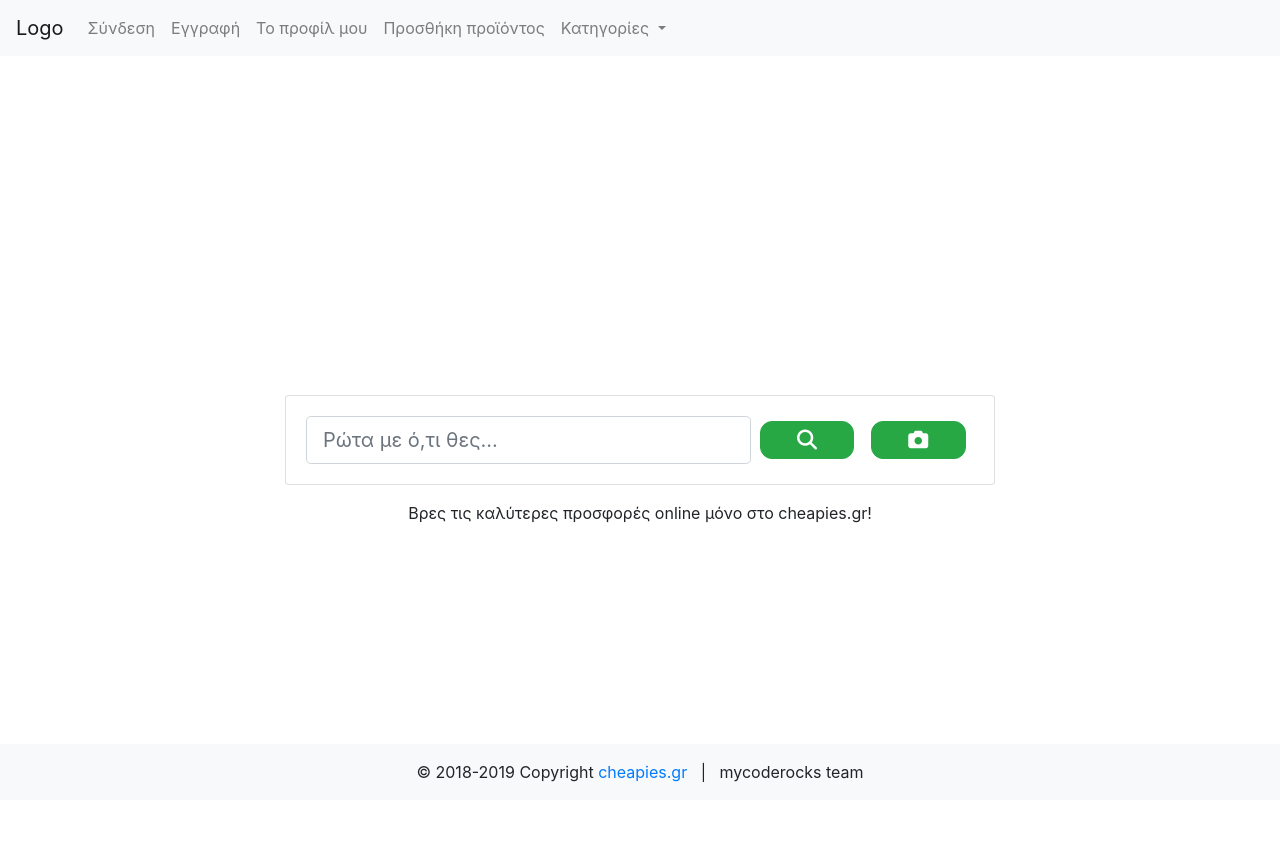
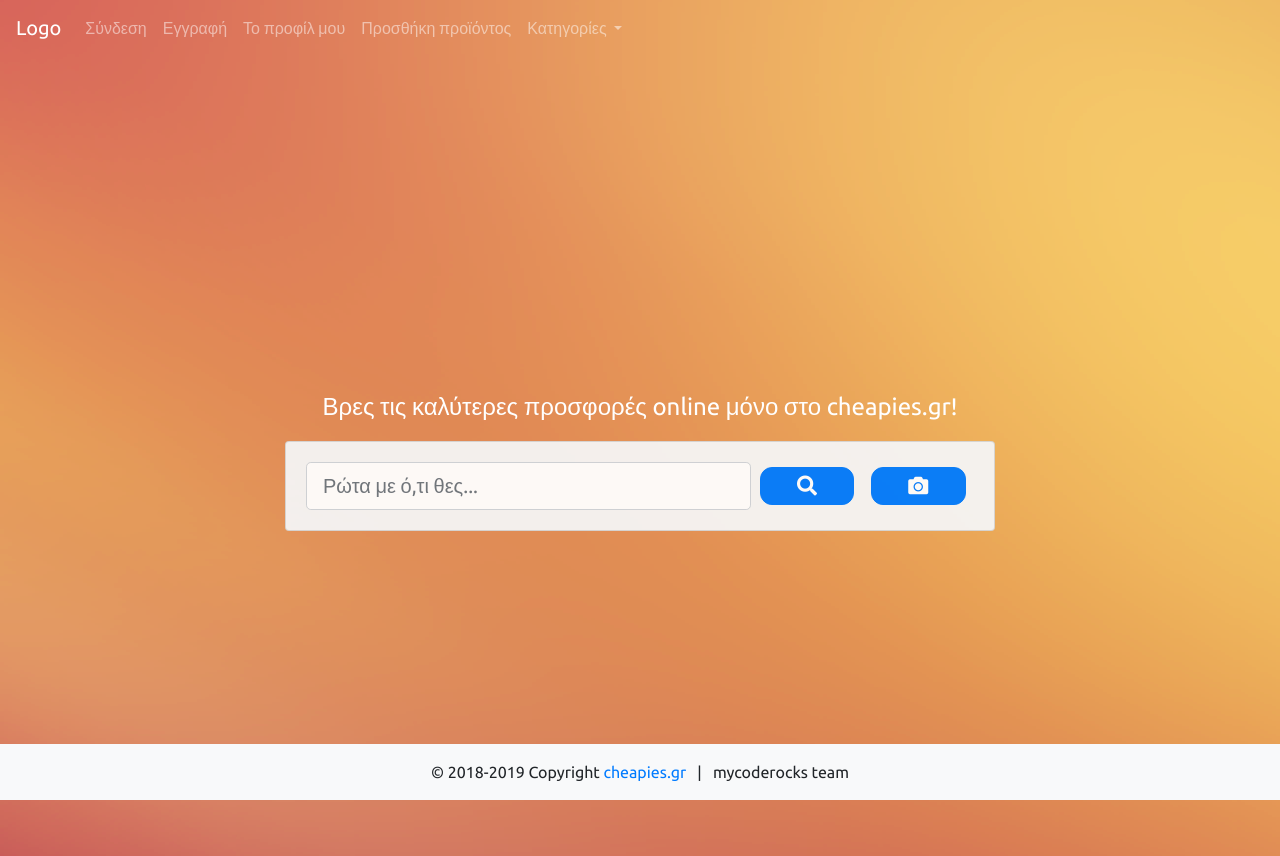
Before and after one commit to papachristoumarios/ntua-softeng, a Django app: page / in a window 1280 px wide. Run offline with Django 3.2, Linux system fonts and the light colour scheme; some libraries are stand-ins or nearby versions.

Commit message:
Change Stylistic Attributes
 - Added background
 - Opaque Cards
 - Add wow.js

```diff
--- a/cheapiesgr/static/css/main.css
+++ b/cheapiesgr/static/css/main.css
@@ -1,7 +1,22 @@
 /* IMPORTS */
+@import url('https://fonts.googleapis.com/css?family=Ubuntu:400,500,700&subset=greek');
 
-@import url(//netdna.bootstrapcdn.com/font-awesome/3.2.1/css/font-awesome.css);
+/* BACKGROUND */
 
+
+body  {
+  background: white url("../images/background.png") no-repeat;
+  font-family: 'Ubuntu', sans-serif;
+}
+
+.card {
+  background-color: rgba(245, 245, 245, 1);
+  opacity: .95;
+}
+
+.navbar-bg {
+  opacity: 0.95;
+}
 
 /* SIGN-IN PAGE */
 
@@ -106,6 +121,12 @@ footer {
 
 /* SEARCH RESULTS */
 
+.intro-text {
+  color: white;
+  font-size: 1.5rem;
+}
+
+
 .grid {
     position: relative;
     width: 100%;
--- a/cheapiesgr/templates/index.html
+++ b/cheapiesgr/templates/index.html
@@ -7,25 +7,27 @@
   <div class="container align-self-center">
     <br/>
     <div class="row justify-content-center">
+
+      <div class="wow bounceInLeft col-12 text-center intro-text">
+        <p>Βρες τις καλύτερες προσφορές online μόνο στο cheapies.gr!</p>
+      </div>
+    </div>
+    <div class="row justify-content-center">
       <div class="col-12 col-md-10 col-lg-8">
-        <form class="card card-sm">
+        <form class="card card-sm rounded">
           <div class="card-body row no-gutters align-items-center">
 
             <div class="col-12 col-lg-8 my-auto py-auto">
               <input class="form-control form-control-lg form-control-borderless" type="search" placeholder="Ρώτα με ό,τι θες...">
             </div>
             <div class="col-6 col-lg-2 text-center">
-              <button class="btn btn-lg btn-success search-button" type="submit"><i class="fas fa-search"></i></button>
+              <button class="btn btn-lg btn-primary search-button" type="submit"><i class="fas fa-search"></i></button>
             </div>
             <div class="col-6 col-lg-2 text-center">
-              <button class="btn btn-lg btn-success search-button" type="submit"><i class="fas fa-camera"></i></button>
+              <button class="btn btn-lg btn-primary search-button" type="submit"><i class="fas fa-camera"></i></button>
             </div>
           </div>
         </form>
-        <div class="text-center">
-          <p>Βρες τις καλύτερες προσφορές online μόνο στο cheapies.gr!</p>
-
-        </div>
       </div>
     </div>
   </div>
--- a/cheapiesgr/templates/layout.html
+++ b/cheapiesgr/templates/layout.html
@@ -11,7 +11,11 @@
     <script src='https://api.mapbox.com/mapbox-gl-js/v0.50.0/mapbox-gl.js'></script>
     <link href='https://api.mapbox.com/mapbox-gl-js/v0.50.0/mapbox-gl.css' rel='stylesheet' />
     <script src="https://cdnjs.cloudflare.com/ajax/libs/zxcvbn/4.2.0/zxcvbn.js"></script>
+    <link href='https://cdnjs.cloudflare.com/ajax/libs/animate.css/3.7.0/animate.min.css' rek='stylesheet'></link>
+    <script src="https://cdnjs.cloudflare.com/ajax/libs/wow/1.1.2/wow.min.js"></script>
 
+    <!-- Web fonts -->
+    <link href="https://fonts.googleapis.com/css?family=Ubuntu:400,500,700&amp;subset=greek" rel="stylesheet">
 
     {% include 'navbar.html' %}
 
@@ -22,6 +26,12 @@
 
 
 
+    <!-- Initializations -->
+
+
+    <script src="{% static 'js/layout.js' %}"></script>
+
+
     {% block content %}
     {% endblock %}
 
--- a/cheapiesgr/templates/navbar.html
+++ b/cheapiesgr/templates/navbar.html
@@ -1,4 +1,4 @@
-<nav class="navbar navbar-expand-lg navbar-light bg-light">
+<nav class="navbar navbar-expand-lg navbar-dark">
   <a class="navbar-brand" href="/">Logo</a>
   <button class="navbar-toggler" type="button" data-toggle="collapse" data-target="#navbarSupportedContent" aria-controls="navbarSupportedContent" aria-expanded="false" aria-label="Toggle navigation">
     <span class="navbar-toggler-icon"></span>
@@ -42,8 +42,8 @@
 
     <form class="form-inline my-2 my-lg-0">
       <input class="form-control mr-sm-2" type="search" placeholder="Αναζήτηση" aria-label="Search">
-      <button class="btn btn-outline-primary my-2 my-sm-0" type="submit"><i class="fas fa-search"></i></button> &nbsp;
-      <button class="btn btn-outline-primary my-2 my-sm-0" type="submit-camera"><i class="fas fa-camera"></i></button>
+      <button class="btn btn-primary my-2 my-sm-0" type="submit"><i class="fas fa-search"></i></button> &nbsp;
+      <button class="btn btn-primary my-2 my-sm-0" type="submit-camera"><i class="fas fa-camera"></i></button>
     </form>
 
     {% endif %}
```
Also changed, not shown: cheapiesgr/static/images/background.png (added).
